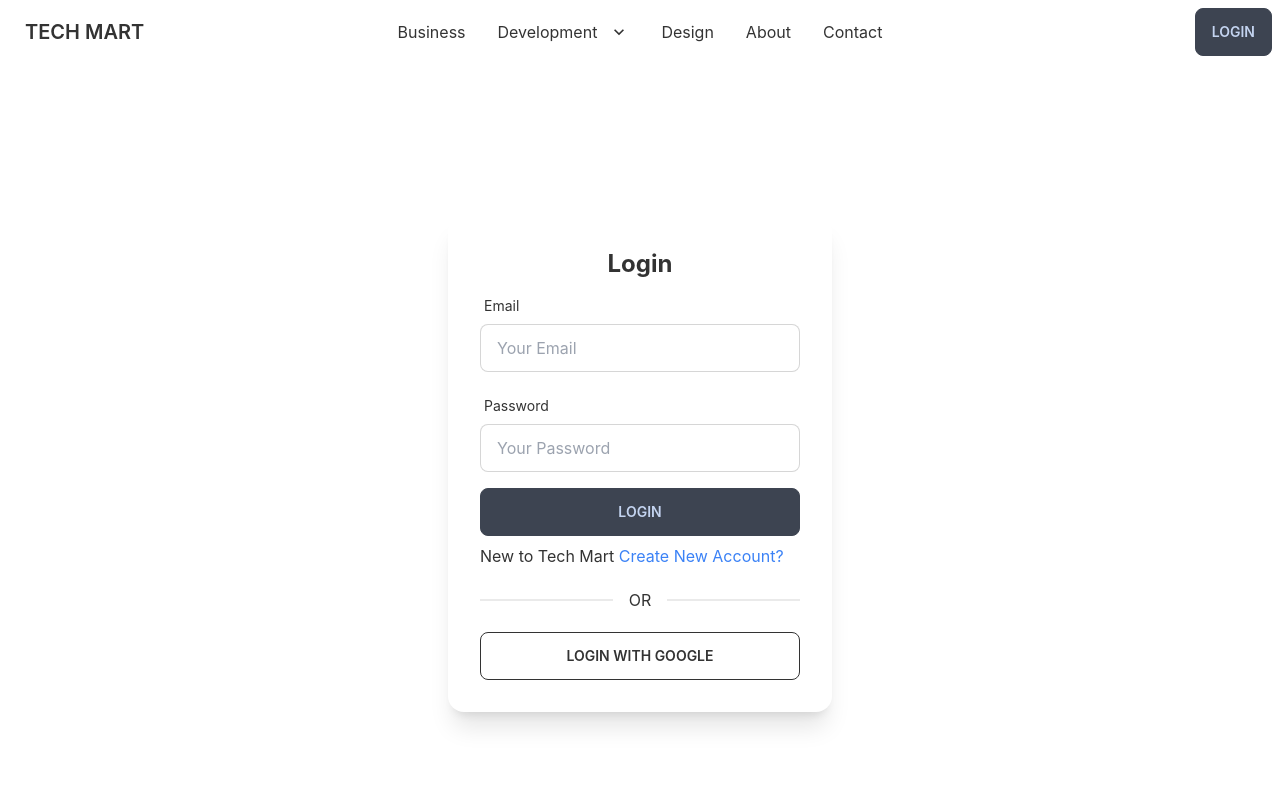
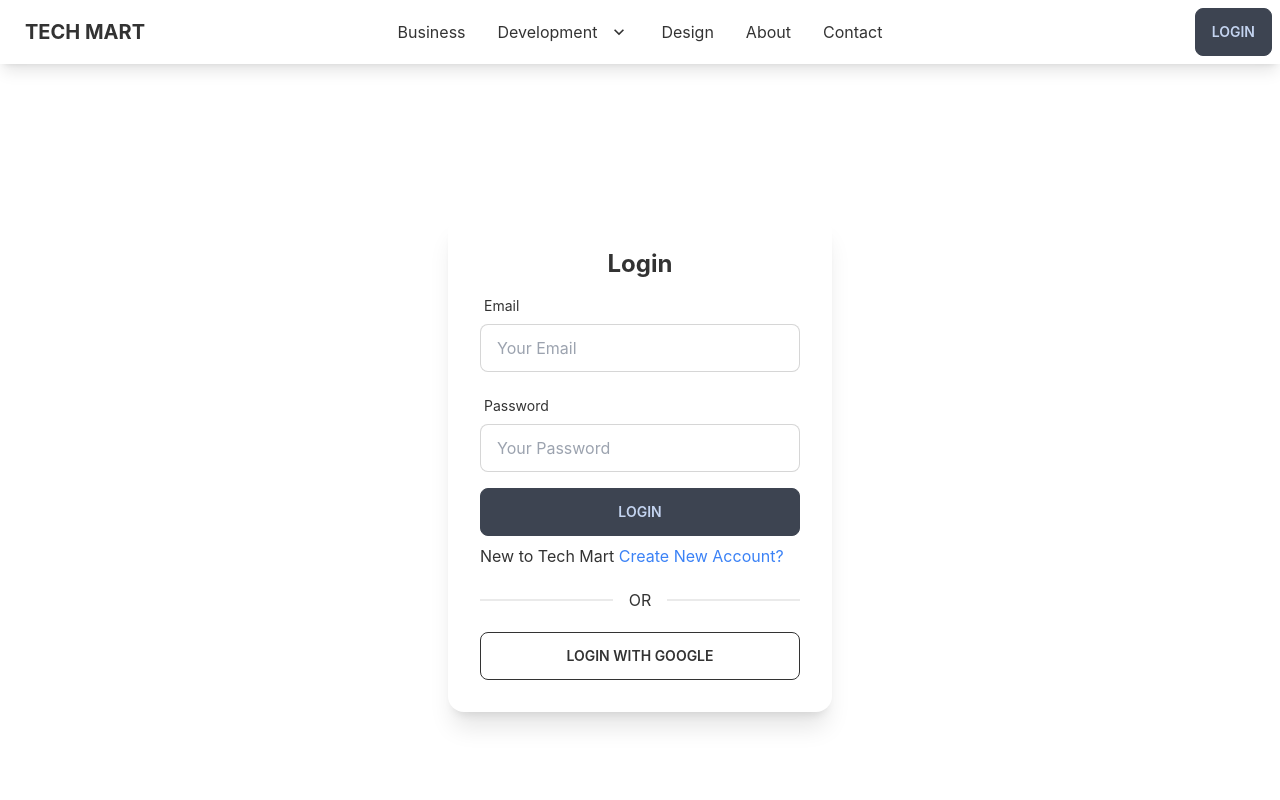
Before and after one commit to Mejbah-ul-haque/tech-mart-client, a React (Create React App) app: page /login in a window 1280 px wide. Shown: the top 800 px of the page. Built offline with nearby package versions, Linux system fonts and the light colour scheme; no server answers.

Commit message:
last commite

```diff
--- a/src/Pages/Shered/Navbar.js
+++ b/src/Pages/Shered/Navbar.js
@@ -1,5 +1,5 @@
 import React from "react";
-import { signOut } from 'firebase/auth';
+import { signOut } from "firebase/auth";
 import { useAuthState } from "react-firebase-hooks/auth";
 import { Link } from "react-router-dom";
 import auth from "../../firebase.init";
@@ -9,9 +9,10 @@
 
 	const logout = () => {
 		signOut(auth);
-	}
+	};
 
 	return (
+		<div className="shadow-lg">
 			<div className="container mx-auto navbar bg-base-100">
 				<div className="navbar-start">
 					<div className="dropdown">
@@ -83,7 +84,7 @@
 							</li>
 						</ul>
 					</div>
-				<Link to="/" className="btn btn-ghost normal-case text-xl">
+					<Link to="/" className="btn btn-ghost normal-case text-xl font-bold">
 						TECH MART
 					</Link>
 				</div>
@@ -138,9 +139,16 @@
 					</ul>
 				</div>
 				<div className="navbar-end">
-				{user ? <button className="btn" onClick={logout}>Log Out</button> : <Link to="/login" className="btn">
+					{user ? (
+						<button className="btn" onClick={logout}>
+							Log Out
+						</button>
+					) : (
+						<Link to="/login" className="btn">
 							Login
-				</Link>}
+						</Link>
+					)}
+				</div>
 			</div>
 		</div>
 	);
```
Lines whose indentation alone changed are shown as unchanged.
